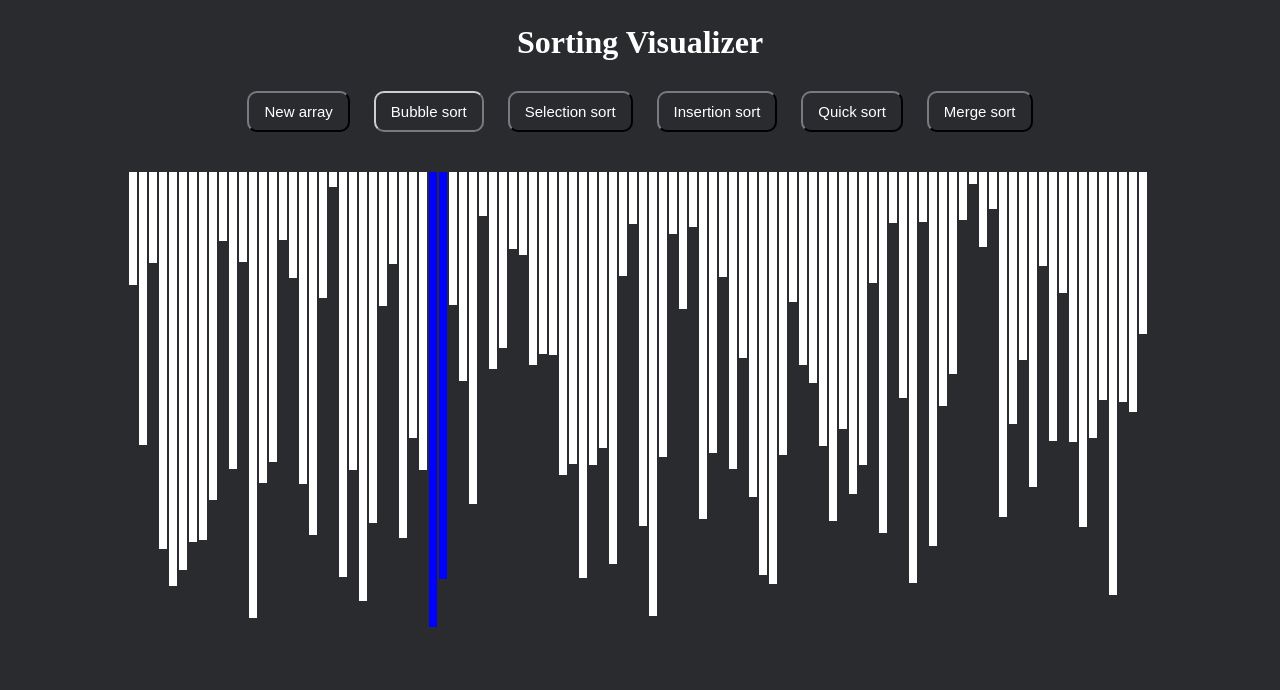
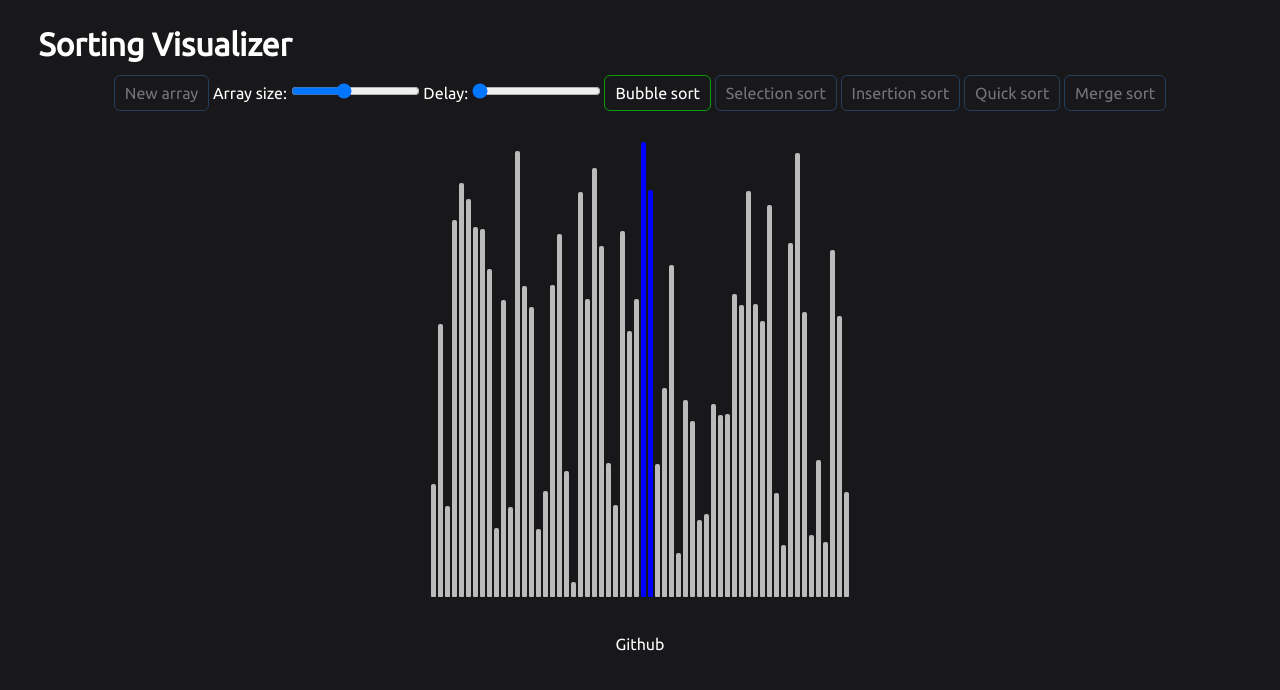
Before and after one commit to prtvi/sorting-visualizer, a plain HTML site: page index.html in a window 1280 px wide. Both pictures are taken after a click on the button "Bubble sort". Drawn offline with Linux system fonts and the light colour scheme.

Commit message:
refactor
add event listeners to change array size and delay

```diff
--- a/index.html
+++ b/index.html
@@ -4,39 +4,77 @@
     <meta charset="UTF-8" />
     <meta http-equiv="X-UA-Compatible" content="IE=edge" />
     <meta name="viewport" content="width=device-width, initial-scale=1.0" />
+
     <link rel="stylesheet" href="style.css" />
-
     <title>Sorting Visualizer</title>
   </head>
 
   <body>
-    <div class="topContent">
-      <h1>Sorting Visualizer</h1>
+    <h1>Sorting Visualizer</h1>
 
-      <button type="button" id="newArrayBtn" class="sortBtn">New array</button>
+    <div class="btn-container">
+      <button type="button" id="btn-new-arr" class="btn btn-new-arr">
+        New array
+      </button>
 
-      <button type="button" id="bubbleBtn" class="sortBtn">Bubble sort</button>
+      <span>
+        Array size:
+        <input
+          class="slider"
+          id="arr-size-slider"
+          type="range"
+          min="20"
+          max="120"
+          step="1"
+          value="60"
+        />
+      </span>
 
-      <button type="button" id="selectionBtn" class="sortBtn">
+      <span>
+        Delay:
+        <input
+          class="slider"
+          id="delay-slider"
+          type="range"
+          min="0.1"
+          max="2"
+          step="0.1"
+          value="0.1"
+        />
+      </span>
+
+      <button type="button" id="btn-bubble-sort" class="btn btn-sort">
+        Bubble sort
+      </button>
+
+      <button type="button" id="btn-selection-sort" class="btn btn-sort">
         Selection sort
       </button>
 
-      <button type="button" id="insertionBtn" class="sortBtn">
+      <button type="button" id="btn-insertion-sort" class="btn btn-sort">
         Insertion sort
       </button>
 
-      <button type="button" id="quickBtn" class="sortBtn">Quick sort</button>
+      <button type="button" id="btn-quick-sort" class="btn btn-sort">
+        Quick sort
+      </button>
 
-      <button type="button" id="mergeBtn" class="sortBtn">Merge sort</button>
+      <button type="button" id="btn-merge-sort" class="btn btn-sort">
+        Merge sort
+      </button>
     </div>
 
-    <div class="allBars" id="all-bars"></div>
+    <div class="bar-container" id="bar-container"></div>
+
+    <footer class="footer">
+      <a href="http://github.com/prtvi/" target="_blank">Github</a>
+    </footer>
 
     <script src="js/setup.js"></script>
     <script src="js/bubbleSort.js"></script>
     <script src="js/selectionSort.js"></script>
     <script src="js/insertionSort.js"></script>
-    <script src="js/quickSort.js"></script>
-    <script src="js/mergeSort.js"></script>
+    <!-- <script src="js/quickSort.js"></script> -->
+    <!-- <script src="js/mergeSort.js"></script> -->
   </body>
 </html>
--- a/js/bubbleSort.js
+++ b/js/bubbleSort.js
@@ -1,33 +1,29 @@
-async function bubbleSort() {
+const bubbleSort = async function () {
   console.log("Clicked bubble sort button");
-  bubbleSortButton.classList.add("button-clicked");
 
-  if (bars.length === 0) {
-    return;
-  }
+  if (bars.length === 0) return;
 
-  enableBtns(false);
+  enableBtns(false, "btn-bubble-sort");
 
   for (let i = 0; i < bars.length; i++) {
     for (let j = 0; j < bars.length - i - 1; j++) {
       if (bars[j].offsetHeight > bars[j + 1].offsetHeight) {
-        bars[j].style.background = blue;
-        bars[j + 1].style.background = blue;
+        bars[j].style.background = swappingBlue;
+        bars[j + 1].style.background = swappingBlue;
 
-        await waitForIt(delay);
+        await wait(delay);
 
         swap(bars[j], bars[j + 1]);
 
-        bars[j].style.background = white;
-        bars[j + 1].style.background = white;
+        bars[j].style.background = defaultBarColor;
+        bars[j + 1].style.background = defaultBarColor;
       }
     }
-    bars[bars.length - 1 - i].style.background = green;
+    bars[bars.length - 1 - i].style.background = atRightPosGreen;
   }
 
-  bubbleSortButton.classList.remove("button-clicked");
-  enableBtns(true);
-}
+  enableBtns(true, "btn-bubble-sort");
+};
 
-let bubbleSortButton = document.getElementById("bubbleBtn");
-bubbleSortButton.addEventListener("click", bubbleSort);
+const bubbleSortBtn = document.getElementById("btn-bubble-sort");
+bubbleSortBtn.addEventListener("click", bubbleSort);
--- a/js/mergeSort.js
+++ b/js/mergeSort.js
@@ -11,7 +11,8 @@ function merge(arr, low, mid, high) {
             b[k] = arr[i];
             i++;
             k++;
-    } else {
+        }
+        else {
             b[k] = arr[j];
             j++;
             k++;
--- a/js/quickSort.js
+++ b/js/quickSort.js
@@ -31,6 +31,7 @@ async function partition(start, end) {
 
             bars[i].style.background = white;
             bars[j].style.background = white;
+
         }
     }
 
@@ -41,6 +42,7 @@ async function partition(start, end) {
     return j;
 }
 
+
 function quickSort(start, end) {
     if (start < end) {
         let p = partition(start, end);
@@ -50,13 +52,13 @@ function quickSort(start, end) {
     }
 }
 
-function qSort() {
+function qSort(){
     console.log("Clicked quick sort button");
 
     quickSortButton.classList.add("button-clicked");
     enableBtns(false);
 
-  quickSort(0, bars.length - 1);
+    quickSort(0, bars.length -1);
 
     quickSortButton.classList.remove("button-clicked");
     enableBtns(true);
--- a/js/setup.js
+++ b/js/setup.js
@@ -1,79 +1,93 @@
+"use strict";
+
+const barContainer = document.getElementById("bar-container");
+const newArrayBtn = document.getElementById("btn-new-arr");
+const arrSizeSlider = document.querySelector("#arr-size-slider");
+const delaySlider = document.querySelector("#delay-slider");
+
+// variables
 let bars = [];
-let white = "#ffffff"; // white -> unsorted
-let red = "#ff0000"; // red -> traversal
-let green = "#00ff00"; // green -> at right position after sorting
-let blue = "#0000ff"; // blue -> swap
 
-// delay in ms
-let delay = 100;
+// runtime bar colors
+// {operation}{color}
+const defaultBarColor = "#bbb";
+const traverseRed = "#ff0000";
+const swappingBlue = "#0000ff";
+const atRightPosGreen = "#00ff00";
 
-const setup = () => {
-  let barCount = 0;
-  let barWidth = 8;
+// delay in seconds
+let delay = 0.1;
 
-  let allBars = document.getElementById("all-bars");
-  allBars.innerHTML = "";
+// Bars
+const maxBarHeight = 450;
+const minBarHeight = 10;
 
-  let width = window.innerWidth;
+const setup = function (barCount) {
+  const barWidth = 5;
 
-  for (let i = 0; i < (width * 0.8) / 10 - 1; i++) {
-    let bar = document.createElement("div");
+  barContainer.innerHTML = "";
 
-    bar.style.height = String(Math.floor(Math.random() * 450 + 10)) + "px";
-    bar.style.width = `${String(barWidth)}px`;
+  // const width = window.innerWidth;
+
+  for (let i = 0; i < barCount; i++) {
+    const bar = document.createElement("div");
+
+    bar.style.height = `${Math.floor(
+      Math.random() * maxBarHeight + minBarHeight
+    )}px`;
+
+    bar.style.width = `${barWidth}px`;
+
     bar.classList.add("bar");
-
-    allBars.appendChild(bar);
-    barCount += 1;
+    barContainer.appendChild(bar);
   }
 
-  bars = Array.from(allBars.children);
-
-  console.log("Clicked new array button,", "barCount = ", barCount);
+  bars = Array.from(barContainer.children);
 };
 
-const onResize = () => {
-  window.location.href = window.location.href;
-};
+// const onResize = function () {
+//   window.location.href = window.location.href;
+// };
 
-const enableBtns = (enable = true) => {
-  let allBtns = document.getElementsByClassName("sortBtn");
-  allBtns = Array.from(allBtns);
+const enableBtns = function (enable, exceptBtnWithId) {
+  const btns = document.querySelectorAll(".btn");
+  const clickedBtn = document.getElementById(exceptBtnWithId);
 
   if (enable) {
-    allBtns.forEach((element) => {
-      element.disabled = false;
-      element.classList.remove("button-disabled");
+    btns.forEach((btn) => {
+      btn.disabled = false;
+      btn.classList.remove("btn-disabled");
     });
+
+    clickedBtn.classList.remove("btn-clicked");
   } else {
-    allBtns.forEach((element) => {
-      element.disabled = true;
-      element.classList.add("button-disabled");
+    btns.forEach((btn) => {
+      btn.disabled = true;
+      btn.classList.add("btn-disabled");
     });
+
+    clickedBtn.classList.remove("btn-disabled");
+    clickedBtn.classList.add("btn-clicked");
   }
 };
 
-const swap = (el1, el2) => {
-  const style1 = window.getComputedStyle(el1);
-  const style2 = window.getComputedStyle(el2);
+const swap = function (el1, el2) {
+  const transform1 = window.getComputedStyle(el1).getPropertyValue("height");
+  const transform2 = window.getComputedStyle(el2).getPropertyValue("height");
 
-  const transform1 = style1.getPropertyValue("height");
-  const transform2 = style2.getPropertyValue("height");
-
-  el1.style.height = transform2;
-  el2.style.height = transform1;
+  [el1.style.height, el2.style.height] = [transform2, transform1];
 };
 
-function waitForIt(millisec) {
-  return new Promise((resolve) => {
-    setTimeout(() => {
-      resolve("");
-    }, millisec);
-  });
-}
+const wait = function (seconds) {
+  return new Promise((resolve) => setTimeout(resolve, seconds * 1000));
+};
 
-let newArrayButton = document.getElementById("newArrayBtn");
-newArrayButton.addEventListener("click", setup);
+newArrayBtn.addEventListener("click", setup);
 
-window.addEventListener("resize", onResize);
-setup();
+// window.addEventListener("resize", onResize);
+
+setup(60);
+
+arrSizeSlider.addEventListener("change", () => setup(arrSizeSlider.value));
+
+delaySlider.addEventListener("change", () => (delay = delaySlider.value));
--- a/style.css
+++ b/style.css
@@ -1,71 +1,119 @@
+@import url("https://fonts.googleapis.com/css2?family=Ubuntu:wght@300;400&display=swap");
+
 :root {
-  --textColor: #ffffff;
-  --bgColor: #2a2b2e;
+  --text-color-white: #ffffff;
+  --bg-color: #18181b;
+
+  /* btn colors */
+  --btn-border-default: #3778c2;
+  --btn-border-active: #0b9c0b;
+
+  /* bar colors */
+  --bar-color: #bbb;
 }
+
 * {
   padding: 0px;
   margin: 0px;
 }
 
 body {
-  background-color: var(--bgColor);
+  font-family: "Ubuntu", sans-serif;
+  background-color: var(--bg-color);
+  color: var(--text-color-white);
 }
 
-.topContent {
-  color: var(--textColor);
-  margin-left: 10vw;
-  margin-right: 10vw;
-  margin-top: 3vh;
-  text-align: center;
-  /* background-color: red; */
+h1 {
+  margin: 2% auto 1% 3%;
+  /* background-color: #bbb; */
 }
 
-.topContent h1 {
-  margin-bottom: 30px;
+.slider {
+  background-color: red;
+  display: inline;
 }
 
-button {
-  padding: 10px 15px;
-  border-radius: 10px;
-  background-color: #cecece;
-  color: black;
-  border-color: var(--bgColor);
-  font-size: 15px;
-  margin: 0px 10px;
-  margin-bottom: 25px;
+/* BUTTONS */
+
+.btn-container {
+  text-align: center;
+  margin-bottom: 1%;
+  /* background-color: yellow; */
 }
 
-button:hover {
-  cursor: pointer;
-  border-color: #cecece;
-  border-width: 2px;
+.btn {
+  font-family: "Ubuntu", sans-serif;
+  font-size: 16px;
+  color: var(--text-color-white);
+
+  padding: 8px 10px 8px 10px;
+
+  border: 1px solid var(--btn-border-default);
+  border-radius: 6px;
+
+  background-color: var(--bg-color);
 }
 
-.button-clicked {
-  border-color: #cecece;
-  border-radius: 10px;
-  background-color: var(--bgColor);
-  color: var(--textColor);
+/* .btn-new-arr {
+  color: #000;
+  border: 1px solid #000;
+  background-color: #6f776f;
+} */
+
+/* pseudo classes */
+
+.btn:hover {
+  cursor: pointer;
+  border-color: var(--btn-border-active);
 }
 
-.button-disabled {
-  background-color: var(--bgColor);
-  color: var(--textColor);
+.btn-clicked {
+  border-color: var(--btn-border-active);
+  opacity: 1;
+}
+
+.btn-disabled {
+  background-color: var(--bg-color);
+  color: var(--text-color-white);
+  opacity: 0.4;
+}
+
+/* BARS */
+
+.bar-container {
+  height: 460px;
+  width: 80%;
+
+  text-align: center;
+  padding: 1%;
+  margin: 10px auto 10px auto;
+  /* background-color: red; */
+
+  /* to push the bars to end of div */
+  display: flex;
+  justify-content: center;
 }
 
 .bar {
-  background: #ffffff;
-  display: inline;
-  float: left;
-  /* border-radius: 0px 0px 0px 0px; */
-  margin-left: 1px;
-  margin-right: 1px;
+  /* to push the bars to end of div */
+  align-self: flex-end;
+
+  /* transition: 0s; */
+
+  background: var(--bar-color);
+  display: inline-block;
+  border-radius: 2px 2px 1px 1px;
+  margin: 0 1px 0 1px;
 }
 
-.allBars {
-  width: 80vw;
-  margin-top: 15px;
-  margin-left: 10vw;
-  margin-right: 10vw;
-  background-color: red;
+.footer {
+  text-align: center;
+  margin: 1%;
+  padding: 1%;
+  /* background-color: #0b9c0b; */
 }
+
+a {
+  text-decoration: none;
+  color: var(--text-color-white);
+}
```
Also changed, not shown: js/insertionSort.js (+17 -22 lines), js/selectionSort.js (+20 -23 lines). Lines whose indentation alone changed are shown as unchanged.
